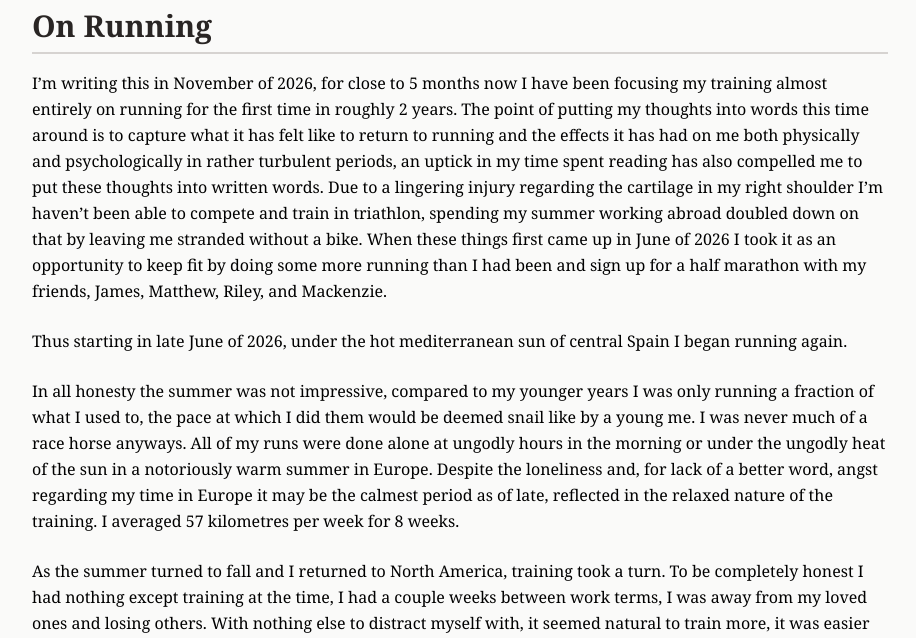
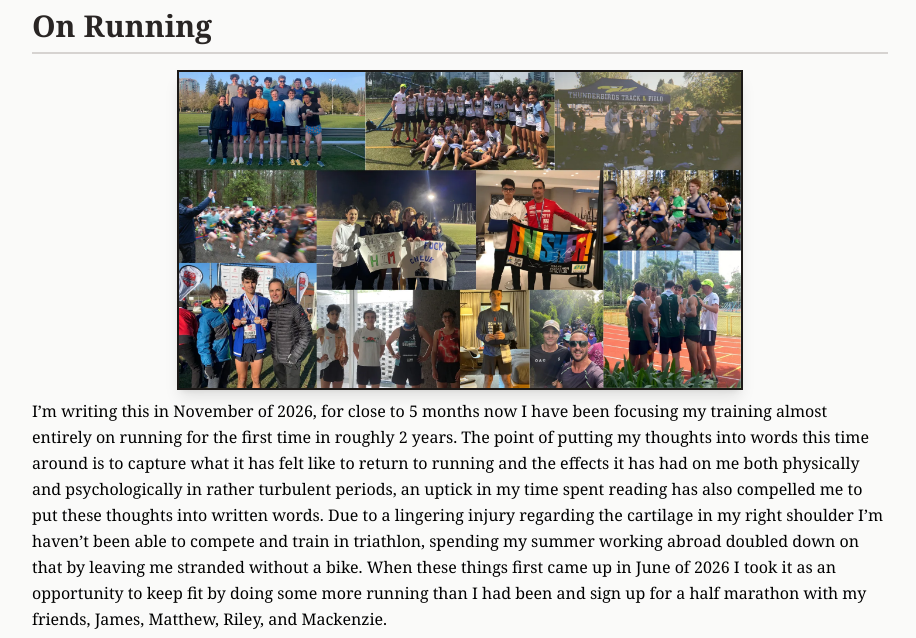
Before and after one commit to ims2003/personal_website, a Flask app: page /onrunning in a window 1280 px wide. Shown: the part 64-702 px from the top of the page, without its empty margins (180-1096 px from the left). Run offline with Flask 3, Linux system fonts and the light colour scheme; some libraries are stand-ins or nearby versions.

Commit message:
pictures

```diff
--- a/app/templates/onrunning.html
+++ b/app/templates/onrunning.html
@@ -4,6 +4,10 @@
 
 <div class="mb-10"></div>
 <h2>On Running</h2>
+
+<div class="flex flex-col">
+    <img src="/static/images/onrunning.webp" loading="lazy" alt="onrunning" class="h-80"></img>
+</div>
 
 <!--P1-->
 <p>I’m writing this in November of 2026, for close to 5 months now I have been focusing my training almost entirely on running for the first time in roughly 2 years. The point of putting my thoughts into words this time around is to capture what it has felt like to return to running and the effects it has had on me both physically and psychologically in rather turbulent periods, an uptick in my time spent reading has also compelled me to put these thoughts into written words. Due to a lingering injury regarding the cartilage in my right shoulder I’m haven’t been able to compete and train in triathlon, spending my summer working abroad doubled down on that by leaving me stranded without a bike. When these things first came up in June of 2026 I took it as an opportunity to keep fit by doing some more running than I had been and sign up for a half marathon with my friends, James, Matthew, Riley, and Mackenzie. </p>
@@ -62,6 +66,10 @@
 <!--P16-->
 <p>I don’t write any of this pretentiously. I’ll be the first to admit that as a runner and athlete, I am lacking in talent and polluted by the self. In most cases the speed or ability with which you do something is irrelevant, at least to me. My father runs slower than nearly everyone I’ve had the pleasure of running with these last 8 years. His goals and mine are on complete opposites of the spectrum as far as ‘greatness’ is concerned in the world athletics ranking table. However my father is a better runner than most of the people I’ve ran with, and certainly a better runner than me. He runs with more passion and heart than most if not all, regardless of the fact most people would call his runs a ‘shuffle’. Running alike most endurance sports isn’t really about pace, it’s about heart and understanding. The luxury to feel the wind when I run and compete at the level that I’ve gotten to are a complete aside to what this reflection is about. I will always respect the passion, devotion, and understanding with which my father laces his shoes in the dark, before work, more than I will any time, result, or achievement anyone around me does. It just so happens that most of the people I have around me lace up their shoes in the same way my dad does, I hope to continue to lace mine the same way he and many of the runners I’ve shared kilometres with have. </p>
 
+<div class="flex flex-col">
+    <img src="/static/images/dad.webp" loading="lazy" alt="dad" class="h-80"></img>
+</div>
+
 <!--P17-->
 <p>This piece is dedicated to my dad, who gave me my first watch and taught me what it means to be a runner, along with everyone I’ve had the pleasure of running with, whether it be my high school teammates that knew me before I could break 25:00 in the 5k, the people who have out-kicked me for a podium spot at my biggest races, and everyone in between. </p>
 
```
Also changed, not shown: app/static/images/dad.webp (added), app/static/images/onrunning.webp (added).
